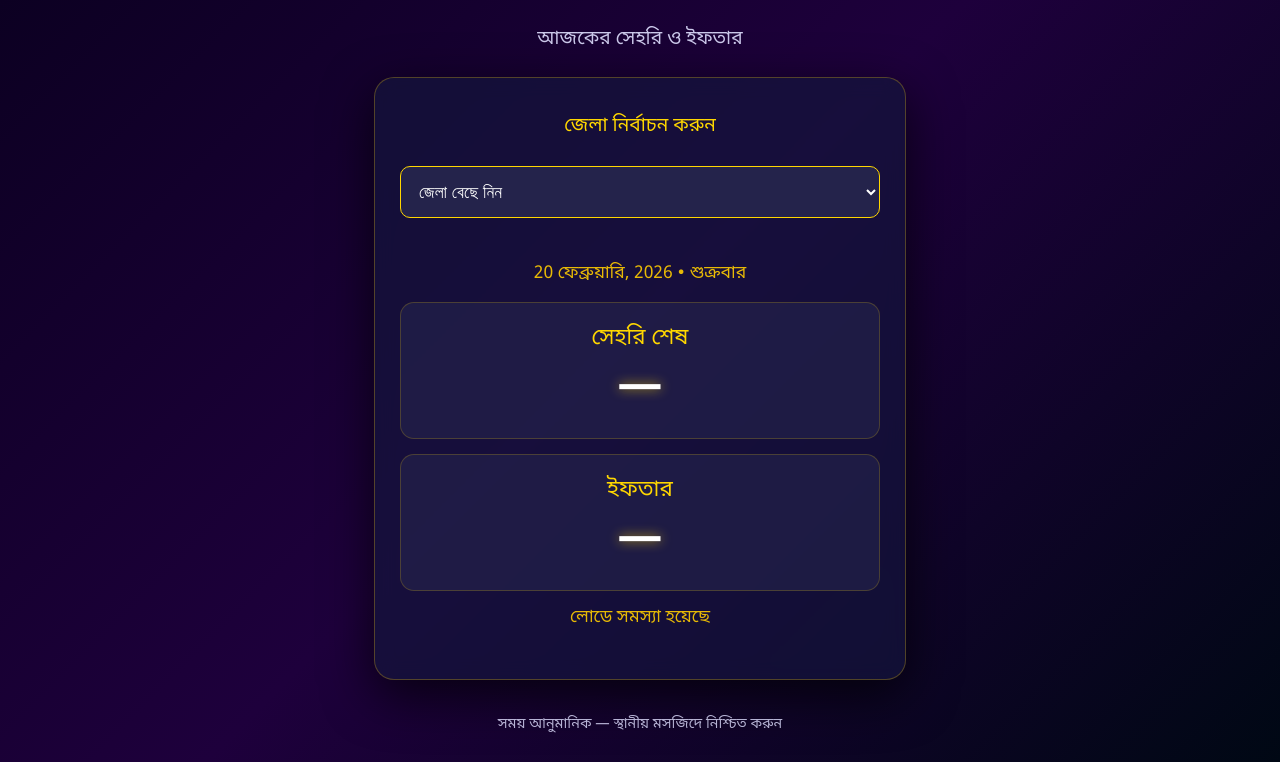
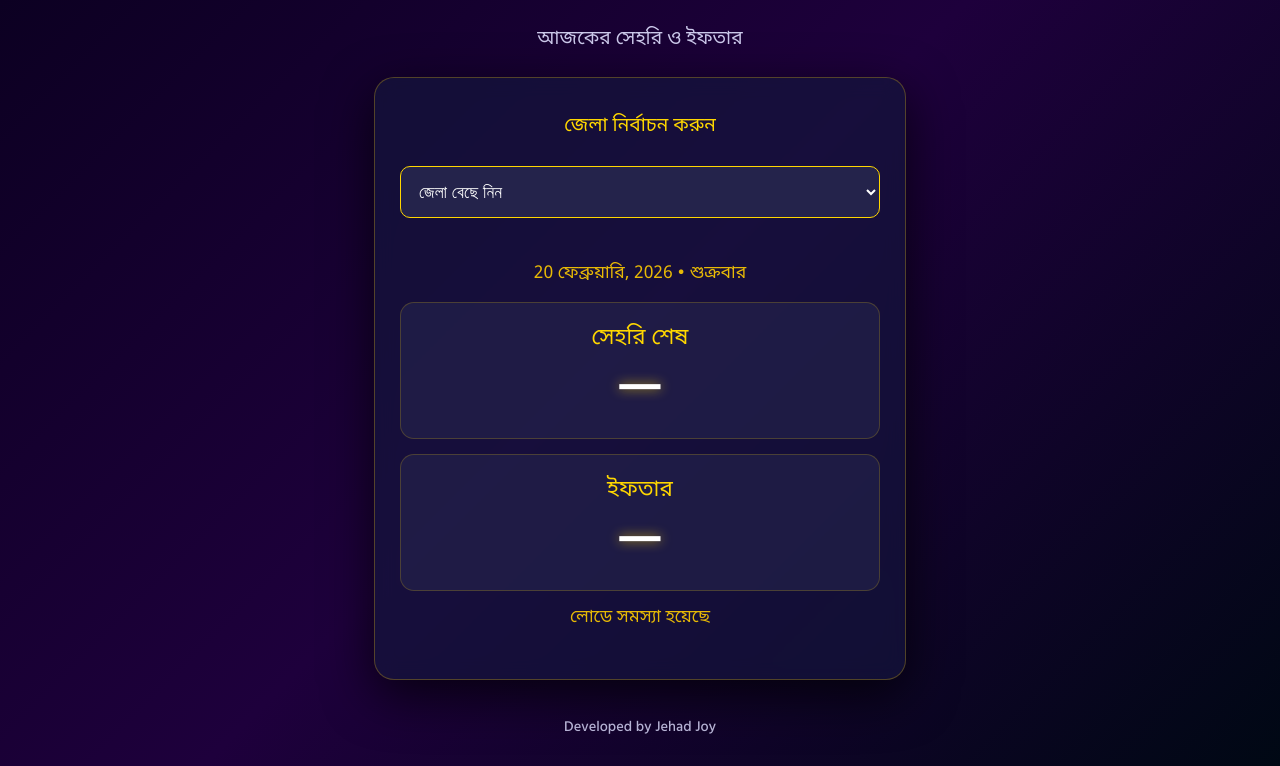
Before and after one commit to jehadjoy69-droid/time, a plain HTML site: page index.html in a window 1280 px wide. Shown: the part 110-876 px from the top of the page. Drawn offline with Linux system fonts and the light colour scheme; no server answers.

Commit message:
Update index.html

```diff
--- a/index.html
+++ b/index.html
@@ -136,7 +136,7 @@
     <div id="status" class="status">লোকেশন চেক হচ্ছে...</div>
   </div>
 
-  <footer>সময় আনুমানিক — স্থানীয় মসজিদে নিশ্চিত করুন</footer>
+  <footer>Developed by Jehad Joy</footer>
 
   <script>
     const districtSelect = document.getElementById('district');
```
